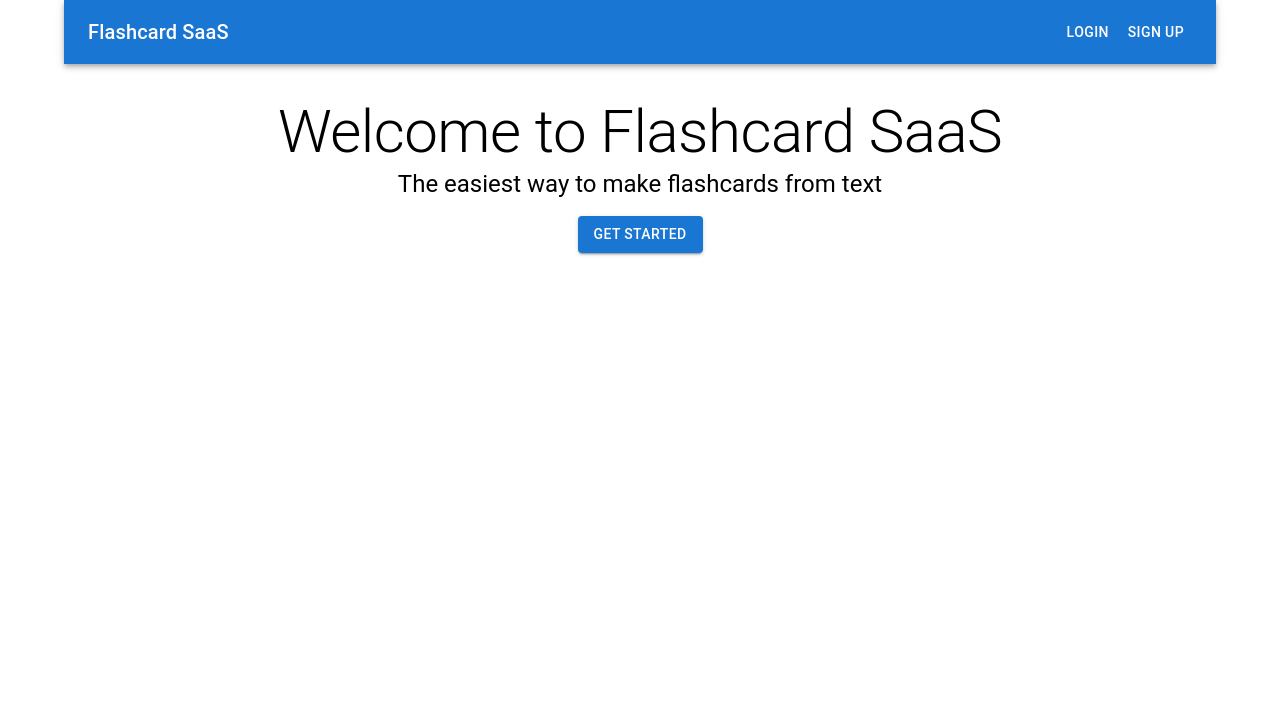
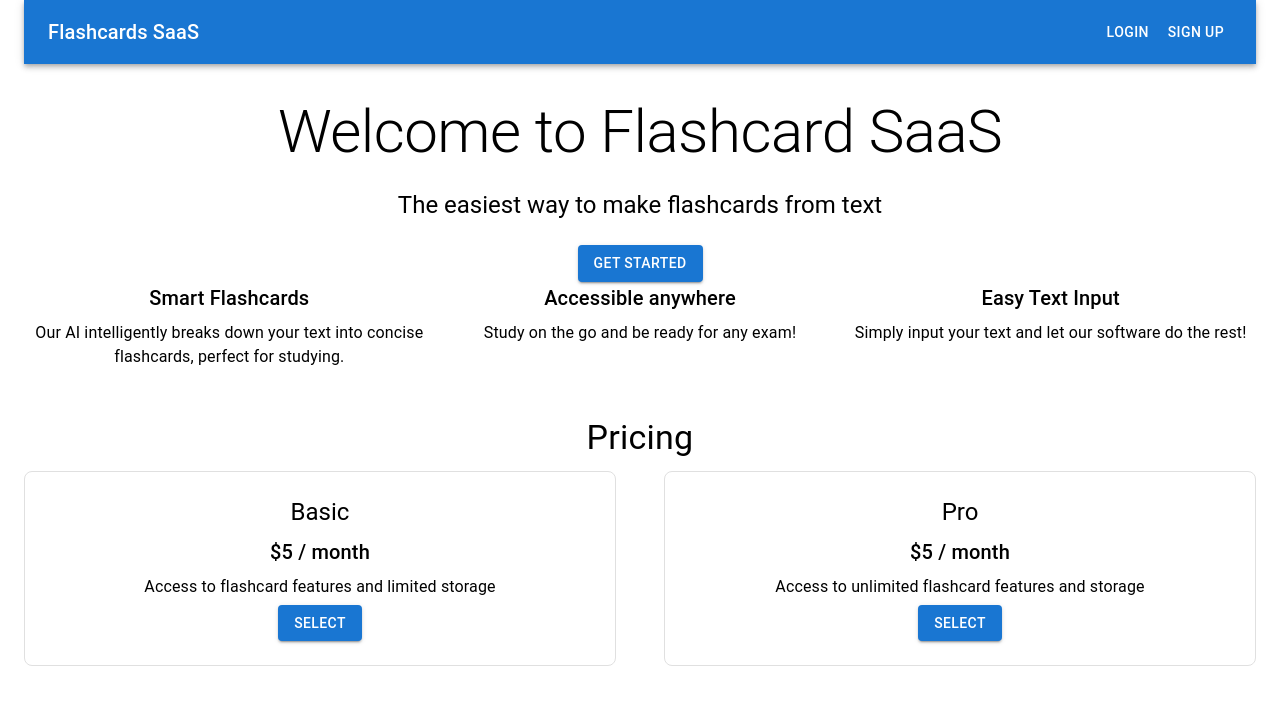
Before and after one commit to johnsonhsiung/flashcard, a Next.js app: page / in a window 1280 px wide. Shown: the top 704 px of the page. Built offline with nearby package versions, Linux system fonts and the light colour scheme; no server answers.

Commit message:
added general structure of landing page with price points and links to sign up/sign in with clerk

```diff
--- a/app/page.js
+++ b/app/page.js
@@ -8,12 +8,14 @@ import {
   Container,
   AppBar,
   Box,
+  Grid,
 } from "@mui/material";
 import Head from "next/head";
+import Link from "next/link";
 
 export default function Home() {
   return (
-    <Container maxWidth="lg">
+    <Container maxWidth="100vw">
       <Head>
         <title>Flashcard</title>
         <meta name="descrption" content="Create flashcards from your text" />
@@ -22,11 +24,17 @@ export default function Home() {
       <AppBar position="static">
         <Toolbar>
           <Typography variant="h6" style={{ flexGrow: 1 }}>
-            Flashcard SaaS
+            <Link style={{ textDecoration: "none", color: "white" }} href="#">
+              Flashcards SaaS
+            </Link>
           </Typography>
           <SignedOut>
-            <Button color="inherit">Login</Button>
-            <Button color="inherit">Sign Up</Button>
+            <Button color="inherit" href="sign-in">
+              Login
+            </Button>
+            <Button color="inherit" href="sign-up">
+              Sign Up
+            </Button>
           </SignedOut>
           <SignedIn>
             <UserButton />
@@ -34,13 +42,95 @@ export default function Home() {
         </Toolbar>
       </AppBar>
       <Box sx={{ textAlign: "center", my: 4 }}>
-        <Typography variant="h2">Welcome to Flashcard SaaS</Typography>
-        <Typography variant="h5">
+        <Typography variant="h2" gutterBottom>
+          Welcome to Flashcard SaaS
+        </Typography>
+        <Typography variant="h5" gutterBottom>
           The easiest way to make flashcards from text
         </Typography>
         <Button variant="contained" color="primary" sx={{ mt: 2 }}>
           Get Started
         </Button>
+        <Grid container spaching={4}>
+          <Grid item xs={12} md={4}>
+            <Typography variant="h6" gutterBottom>
+              Smart Flashcards
+            </Typography>
+            <Typography>
+              Our AI intelligently breaks down your text into concise
+              flashcards, perfect for studying.
+            </Typography>
+          </Grid>
+          <Grid item xs={12} md={4}>
+            <Typography variant="h6" gutterBottom>
+              Accessible anywhere
+            </Typography>
+            <Typography> Study on the go and be ready for any exam!</Typography>
+          </Grid>
+          <Grid item xs={12} md={4}>
+            <Typography variant="h6" gutterBottom>
+              Easy Text Input
+            </Typography>
+            <Typography>
+              Simply input your text and let our software do the rest!
+            </Typography>
+          </Grid>
+        </Grid>
+        <Box sx={{ my: 6, textAlign: "center" }}>
+          <Typography variant="h4" gutterBottom>
+            Pricing
+          </Typography>
+          <Grid container spacing={6}>
+            <Grid item xs={4} md={6}>
+              <Box
+                sx={{
+                  p: 3,
+                  border: "1px solid",
+                  borderColor: "grey.300",
+                  borderRadius: 2,
+                }}
+              >
+                {" "}
+                <Typography variant="h5" gutterBottom>
+                  Basic
+                </Typography>
+                <Typography variant="h6" gutterBottom>
+                  $5 / month
+                </Typography>
+                <Typography gutterBottom>
+                  Access to flashcard features and limited storage
+                </Typography>
+                <Button variant="contained" color="primary">
+                  Select
+                </Button>
+              </Box>
+            </Grid>
+            <Grid item xs={4} md={6}>
+              <Box
+                sx={{
+                  p: 3,
+                  border: "1px solid",
+                  borderColor: "grey.300",
+                  borderRadius: 2,
+                }}
+              >
+                {" "}
+                <Typography variant="h5" gutterBottom>
+                  Pro
+                </Typography>
+                <Typography variant="h6" gutterBottom>
+                  $5 / month
+                </Typography>
+                <Typography gutterBottom>
+                  Access to unlimited flashcard features and storage
+                </Typography>
+                <Button variant="contained" color="primary">
+                  Select
+                </Button>
+              </Box>
+            </Grid>
+          </Grid>
+        </Box>
       </Box>
     </Container>
   );
```
